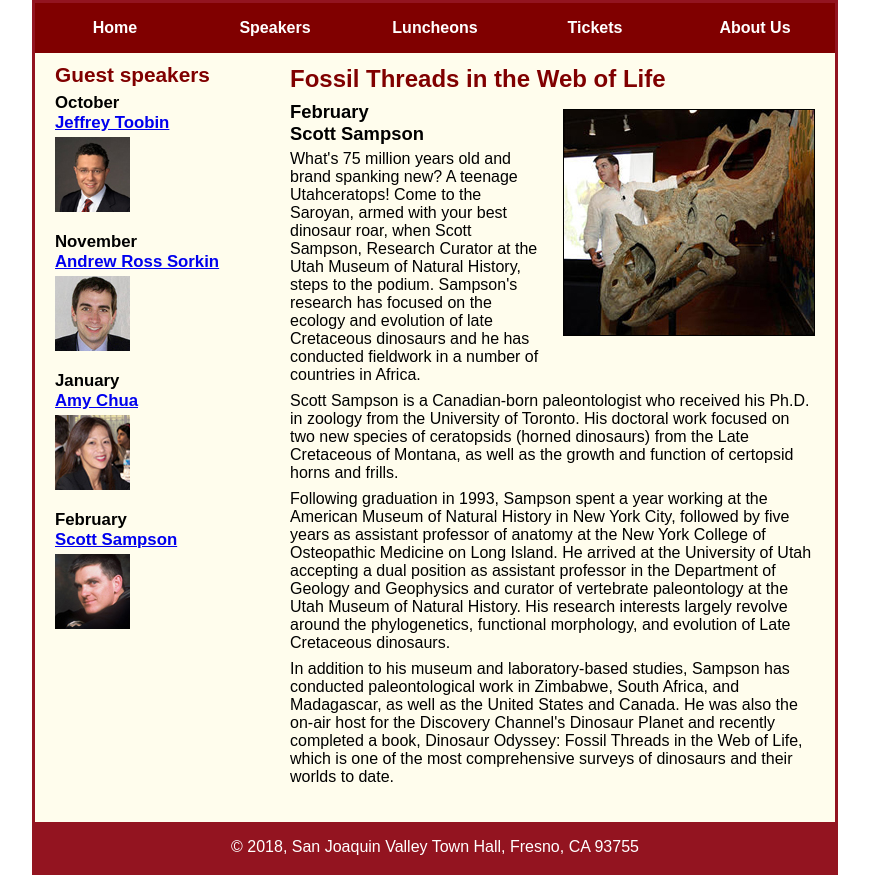
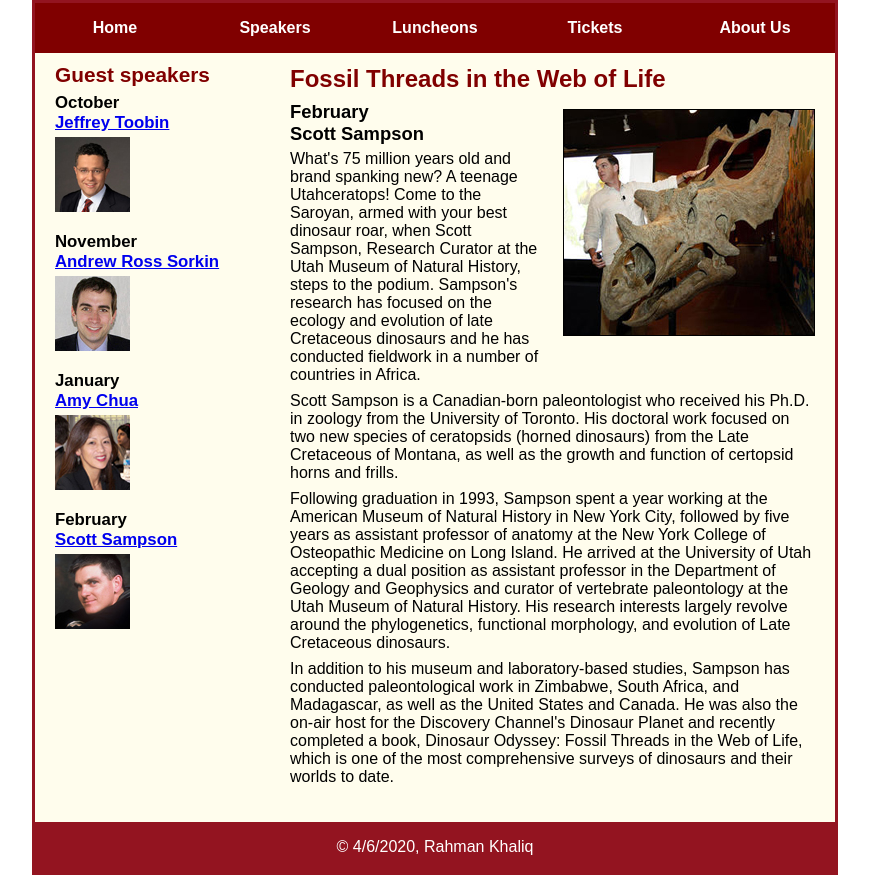
Before and after one commit to rsk49/A13, a plain HTML site: page speakers/sampson.html in a window 1280 px wide. Shown: the part 115-990 px from the top of the page, without its empty margins (205-1074 px from the left). Drawn offline with Linux system fonts and the light colour scheme.

Commit message:
Update sampson.html

```diff
--- a/speakers/sampson.html
+++ b/speakers/sampson.html
@@ -74,7 +74,7 @@
 		</aside>
 	</main>
 	<footer>
-		<p>&copy; 2018, San Joaquin Valley Town Hall, Fresno, CA 93755</p>
+		<p>&copy; 4/6/2020, Rahman Khaliq</p>
 	</footer>
 </body>
 </html>
```
